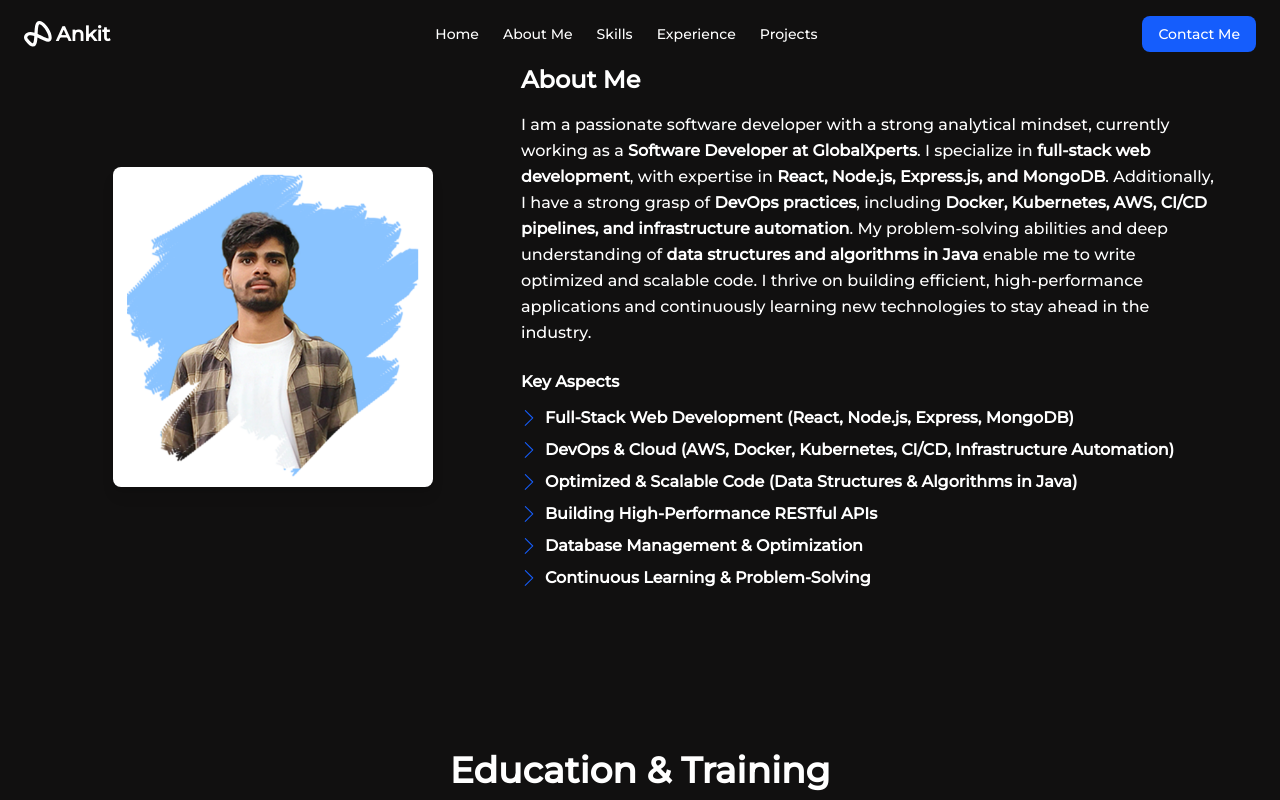
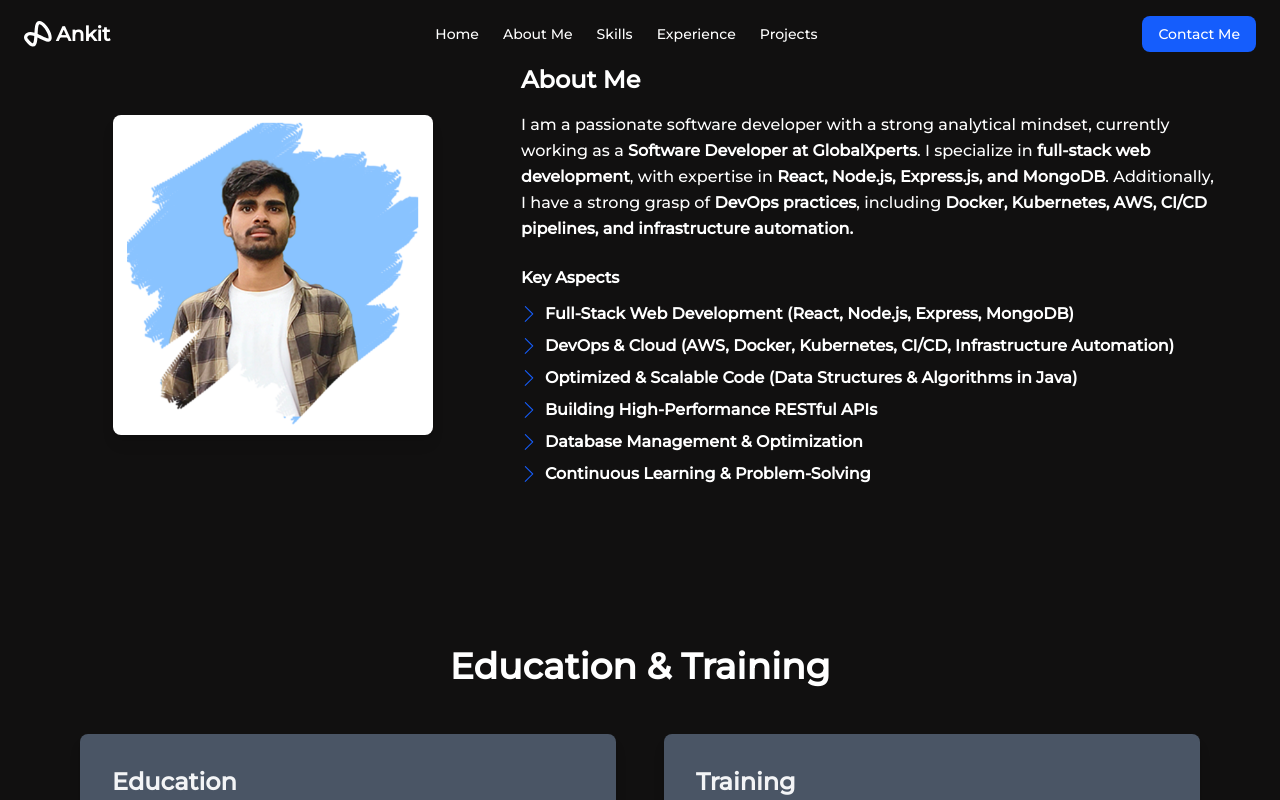
Before and after one commit to ankitoid/ankit-singh, a React (Vite) app: page /about in a window 1280 px wide. Shown: the top 800 px of the page. Built offline with nearby package versions, Linux system fonts and the light colour scheme.

Commit message:
new content

```diff
--- a/package.json
+++ b/package.json
@@ -11,13 +11,15 @@
   },
   "dependencies": {
     "@emailjs/browser": "^4.4.1",
+    "@gsap/react": "^2.1.2",
     "@tailwindcss/vite": "^4.0.9",
     "framer-motion": "^12.4.7",
+    "gsap": "^3.12.7",
     "react": "^19.0.0",
     "react-dom": "^19.0.0",
     "react-hot-toast": "^2.5.2",
     "react-icons": "^5.5.0",
-    "react-router-dom": "^7.3.0",
+    "react-router-dom": "^7.5.0",
     "react-scroll": "^1.9.3",
     "react-simple-typewriter": "^5.0.1",
     "tailwindcss": "^4.0.9"
--- a/src/App.jsx
+++ b/src/App.jsx
@@ -1,4 +1,4 @@
-import { BrowserRouter as Router, Routes, Route } from "react-router-dom";
+import { Routes, Route } from "react-router-dom"; // ❌ Remove `Router` here
 import ScrollToTop from "./components/scrollToTop";
 import Hero from "./components/Hero";
 import Projects from "./components/Projects";
@@ -13,10 +13,10 @@ import Blog from "./pages/Blog";
 
 function App() {
   return (
-    <Router>
+    <>
       <ScrollToTop />
-      <div className="bg-[#111010]  text-white">
-
+      <Navbar />
+      <div className="bg-[#111010] text-white">
         <Routes>
           <Route
             path="/"
@@ -33,11 +33,10 @@ function App() {
             }
           />
           <Route path="/about" element={<About />} />
-          <Route path="/" element={<Hero />} />
         </Routes>
         <Footer />
       </div>
-    </Router>
+    </>
   );
 }
 
--- a/src/components/TechSkills.jsx
+++ b/src/components/TechSkills.jsx
@@ -120,7 +120,7 @@ const TechSkills = () => {
         <h2 className="text-3xl font-bold mb-6">Technical Skills</h2>
       </div>
       <motion.div
-        className="grid grid-cols-1 sm:grid-cols-4 md:grid-cols-6 lg:grid-cols-7 gap-2 px-6"
+        className="grid grid-cols-2 sm:grid-cols-4 md:grid-cols-6 lg:grid-cols-7 gap-2 px-6"
         initial={{ opacity: 0 }}
         animate={{ opacity: animate ? 1 : 0 }}
         transition={{ duration: 1 }}
--- a/src/components/scrollToTop.jsx
+++ b/src/components/scrollToTop.jsx
@@ -5,7 +5,7 @@ const ScrollToTop = () => {
   const { pathname } = useLocation();
 
   useEffect(() => {
-    window.scrollTo(0, 0);
+    window.scrollTo({ top: 0, behavior: "smooth" });
   }, [pathname]);
 
   return null;
--- a/src/main.jsx
+++ b/src/main.jsx
@@ -1,10 +1,13 @@
+import "./index.css"; // Tailwind styles
 import React from "react";
 import ReactDOM from "react-dom/client";
-import App from "./App.jsx";
-import "./index.css"; // Tailwind styles
+import App from "./App";
+import { BrowserRouter } from "react-router-dom";
 
 ReactDOM.createRoot(document.getElementById("root")).render(
   <React.StrictMode>
-    <App />
+    <BrowserRouter>
+      <App />
+    </BrowserRouter>
   </React.StrictMode>
 );
--- a/src/pages/About.jsx
+++ b/src/pages/About.jsx
@@ -34,13 +34,8 @@ const About = () => {
           <strong>DevOps practices</strong>, including{" "}
           <strong>
             Docker, Kubernetes, AWS, CI/CD pipelines, and infrastructure
-            automation
+            automation.
           </strong>
-          . My problem-solving abilities and deep understanding of{" "}
-          <strong>data structures and algorithms in Java</strong> enable me to
-          write optimized and scalable code. I thrive on building efficient,
-          high-performance applications and continuously learning new
-          technologies to stay ahead in the industry.
         </p>
 
         {/* Key Aspects Section */}
--- a/src/pages/Blog.jsx
+++ b/src/pages/Blog.jsx
@@ -8,23 +8,29 @@ const Blog = () => {
     {
       title: "Tech Blog",
       description: "Explore my latest tech blogs on Front-End, DevOps.",
-      link: "https://es-study.vercel.app/blog",
+      link: "https://studyespace.vercel.app/blog",
       image: TechBlog,
       bg: "bg-blue-600",
     },
     {
       title: "Tutorials",
       description: "Step-by-step guides on modern web development.",
-      link: "https://es-study.vercel.app/courses",
+      link: "https://studyespace.vercel.app/courses",
       image: Tutorial,
       bg: "bg-green-600",
     },
     {
       title: "Interview Practice",
       description: "Crack coding interviews with my practice questions.",
-      link: "https://es-study.vercel.app/About-Us",
+      link: "https://studyespace.vercel.app/About-Us",
       image: interviewPrep,
       bg: "bg-yellow-600",
+    }, {
+      title: "Job Opportunities",
+      description: "Found your dream job with my curated list of opportunities.",
+      link: "https://studyespace.vercel.app/Job-Opportunities",
+      image: interviewPrep,
+      bg: "bg-red-600",
     },
   ];
   return (
@@ -33,7 +39,7 @@ const Blog = () => {
         <h2 className="text-4xl font-bold text-center mb-12 relative inline-block before:absolute before:-inset-2 before:bg-gradient-to-r before:from-blue-400 before:to-purple-600 before:-z-10 before:rounded-lg">
           My Blog & Resources
         </h2>
-        <div className="grid md:grid-cols-2 lg:grid-cols-3 gap-8">
+        <div className="grid md:grid-cols-2 lg:grid-cols-4 gap-8">
           {blogs.map((blog, index) => (
             <a
               key={index}
```
Also changed, not shown: 1 other file (tests, documents, lock files or other folders).
